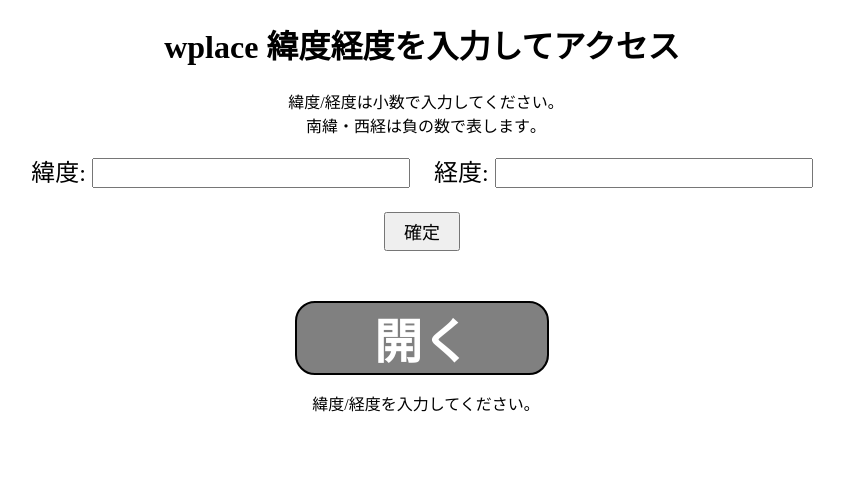
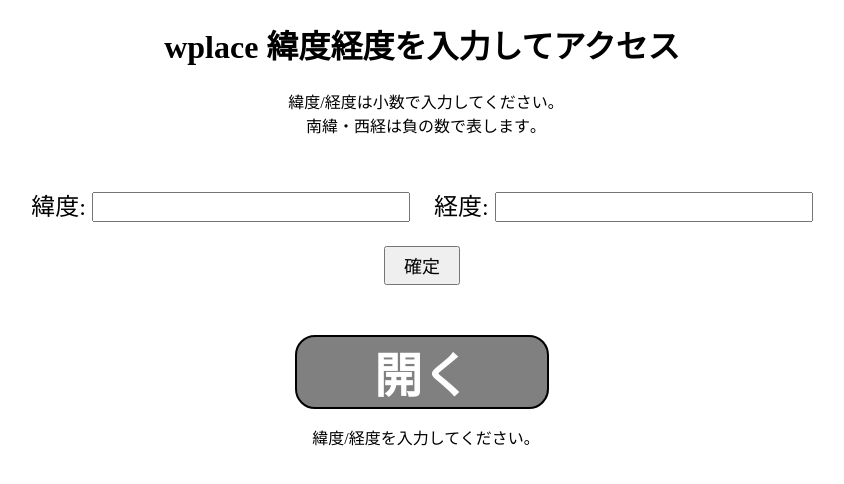
Before and after one commit to nkmax2410/nkmax2410.github.io, a plain HTML site: page wplace.html in a window 1280 px wide. Shown: the whole page, without its empty margins (218-1062 px from the left). Drawn offline with Linux system fonts and the light colour scheme.

Commit message:
Update wplace.html

```diff
--- a/wplace.html
+++ b/wplace.html
@@ -7,6 +7,9 @@
 <meta name="discription" content="緯度経度を入力すると、wplaceの該当する位置にアクセスできます。">
 <meta name="keywords" content="緯度, 経度, 経緯度, wplace, 検索, 場所">
 <style>
+    form {
+        margin: 50px 0;
+    }
     #linkDiv {
         margin: 50px 0 0;
     }
```
